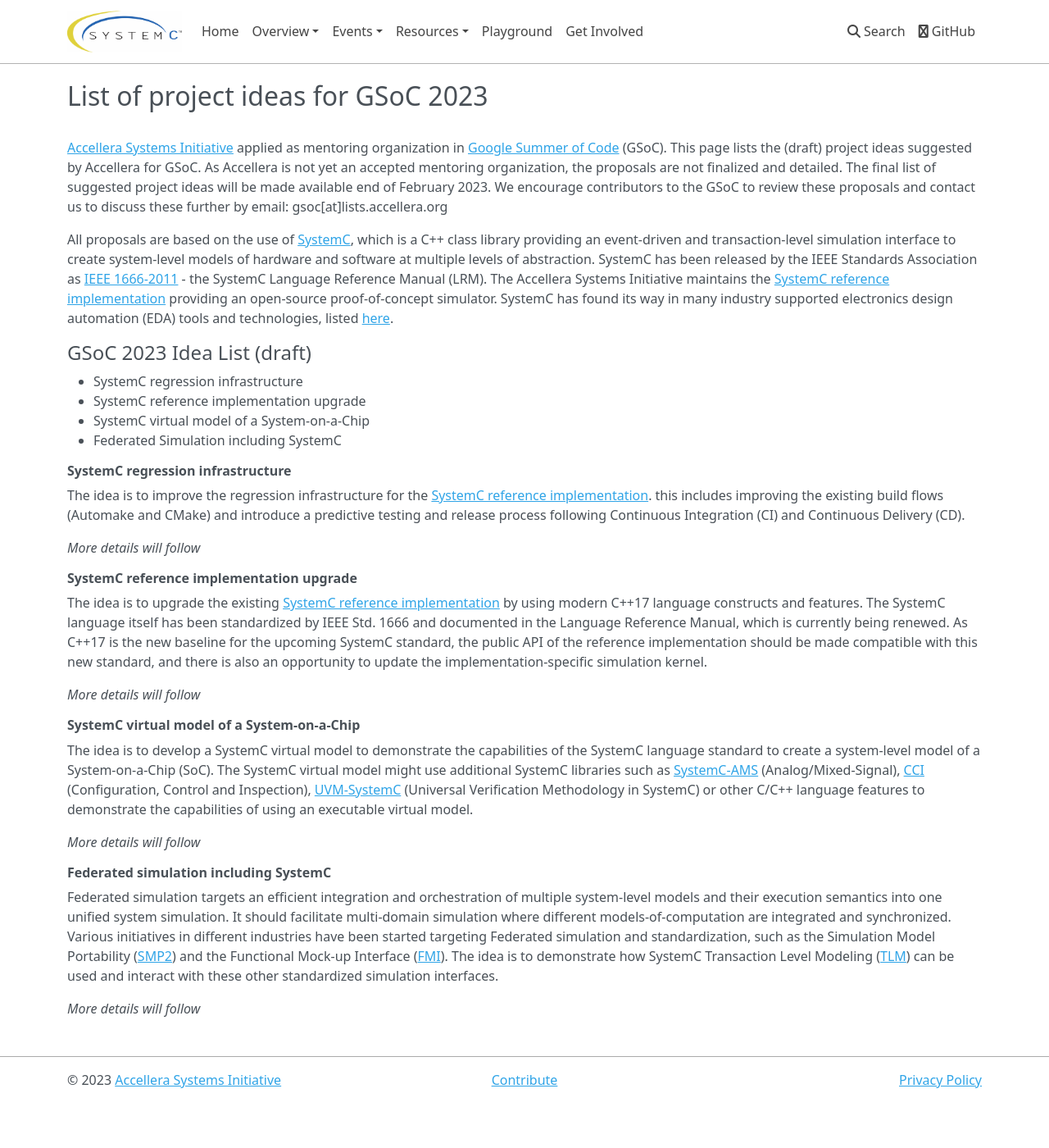
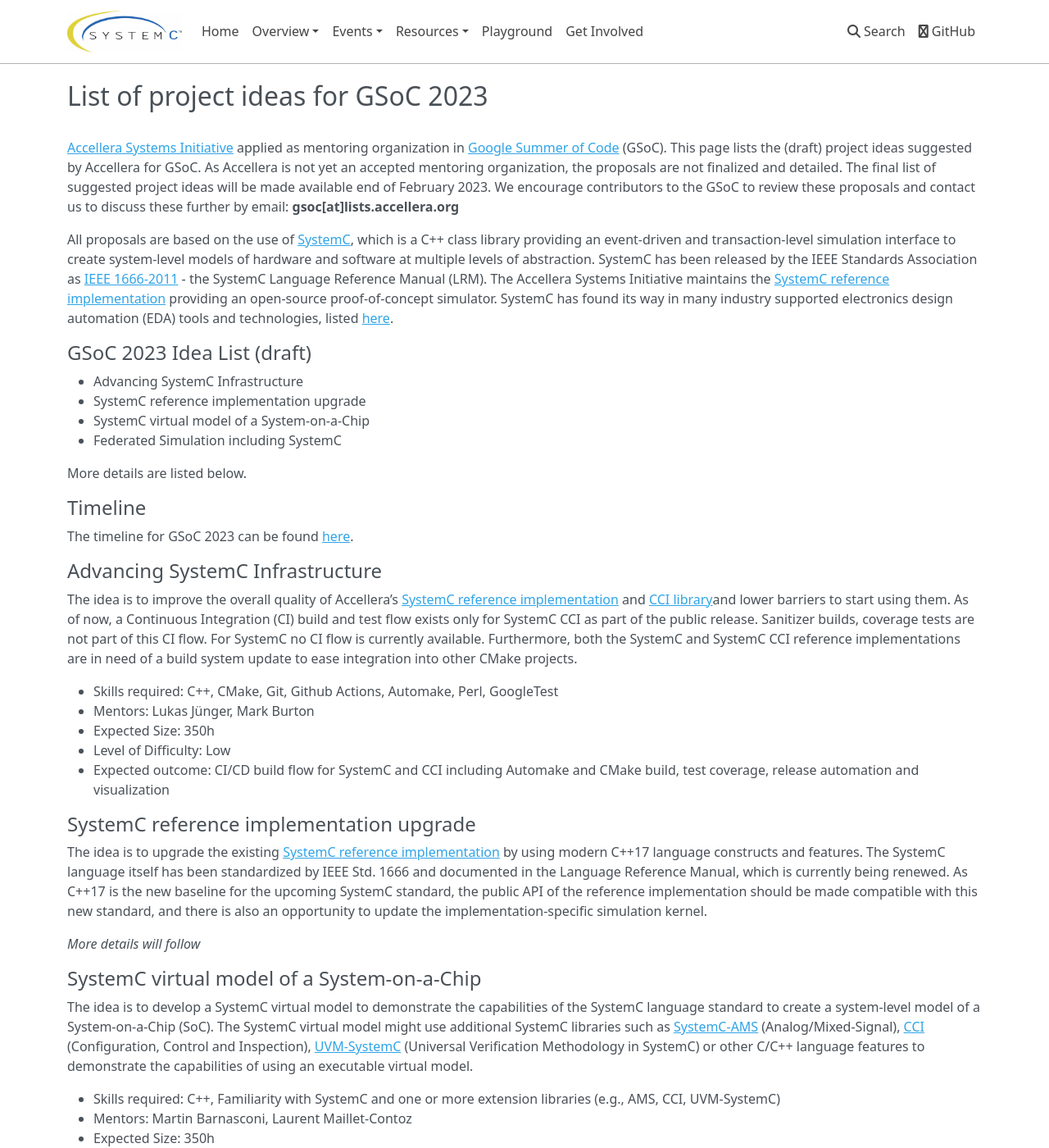
Before and after one commit to accellera-official/systemc.org, an MkDocs documentation site: the page built from docs/gsoc2023.md, in a window 1280 px wide and 1400 px high. Shown: the whole window at 82% size. Built offline with MkDocs 1.6.1, drawn with Linux system fonts in a browser that asks for light colours; nearby versions of some CDN libraries; some of the changed text lies outside the part shown.

Commit message:
update details for gsoc
Signed-off-by: Martin Barnasconi <martin.barnasconi@nxp.com>

```diff
--- a/docs/gsoc2023.md
+++ b/docs/gsoc2023.md
@@ -1,40 +1,64 @@
 toc: false
 # List of project ideas for GSoC 2023
 <br>
-[Accellera Systems Initiative][1] applied as mentoring organization in [Google Summer of Code][2] (GSoC). This page lists the (draft) project ideas suggested by Accellera for GSoC. As Accellera is not yet an accepted mentoring organization, the proposals are not finalized and detailed. The final list of suggested project ideas will be made available end of February 2023.  We encourage contributors to the GSoC to review these proposals and contact us to discuss these further by email: gsoc[at]lists.accellera.org
+[Accellera Systems Initiative][1] applied as mentoring organization in [Google Summer of Code][2] (GSoC). This page lists the (draft) project ideas suggested by Accellera for GSoC. As Accellera is not yet an accepted mentoring organization, the proposals are not finalized and detailed. The final list of suggested project ideas will be made available end of February 2023.  We encourage contributors to the GSoC to review these proposals and contact us to discuss these further by email: **gsoc[at]lists.accellera.org**
 
 All proposals are based on the use of [SystemC][3], which is a C++ class library providing an event-driven and transaction-level simulation interface to create system-level models of hardware and software at multiple levels of abstraction. SystemC has been released by the IEEE Standards Association as [IEEE 1666-2011][4] - the SystemC Language Reference Manual (LRM). The Accellera Systems Initiative maintains the [SystemC reference implementation][5] providing an open-source proof-of-concept simulator. SystemC has found its way in many industry supported electronics design automation (EDA) tools and technologies, listed [here][12].
 
 ## GSoC 2023 Idea List (draft)
 
- * SystemC regression infrastructure
+ * Advancing SystemC Infrastructure
  * SystemC reference implementation upgrade
  * SystemC virtual model of a System-on-a-Chip
  * Federated Simulation including SystemC
 
-### SystemC regression infrastructure
+More details are listed below.
 
-The idea is to improve the regression infrastructure for the [SystemC reference implementation][5]. this includes improving the existing build flows (Automake and CMake) and introduce a predictive testing and release process following Continuous Integration (CI) and Continuous Delivery (CD).
+## Timeline
 
-*More details will follow*
+The timeline for GSoC 2023 can be found [here][14].
 
-### SystemC reference implementation upgrade
+## Advancing SystemC Infrastructure
+
+The idea is to improve the overall quality of Accellera’s [SystemC reference implementation][5] and [CCI library][13]and lower barriers to start using them. As of now, a Continuous Integration (CI) build and test flow exists only for SystemC CCI as part of the public release. Sanitizer builds, coverage tests are not part of this CI flow. For SystemC no CI flow is currently available. Furthermore, both the SystemC and SystemC CCI reference implementations are in need of a build system update to ease integration into other CMake projects.
+
+  * Skills required: C++, CMake, Git, Github Actions, Automake, Perl, GoogleTest
+  * Mentors: Lukas Jünger, Mark Burton
+  * Expected Size: 350h
+  * Level of Difficulty: Low
+  * Expected outcome: CI/CD build flow for SystemC and CCI including Automake and CMake build, test coverage, release automation and visualization
+
+## SystemC reference implementation upgrade
 
 The idea is to upgrade the existing [SystemC reference implementation][5] by using modern C++17 language constructs and features. The SystemC language itself has been standardized by IEEE Std. 1666 and documented in the Language Reference Manual, which is currently being renewed. As C++17 is the new baseline for the upcoming SystemC standard, the public API of the reference implementation should be made compatible with this new standard, and there is also an opportunity to update the implementation-specific simulation kernel.
 
 *More details will follow*
 
-### SystemC virtual model of a System-on-a-Chip
+## SystemC virtual model of a System-on-a-Chip
 
 The idea is to develop a SystemC virtual model to demonstrate the capabilities of the SystemC language standard to create a system-level model of a System-on-a-Chip (SoC). The SystemC virtual model might use additional SystemC libraries such as [SystemC-AMS][6] (Analog/Mixed-Signal), [CCI][7] (Configuration, Control and Inspection), [UVM-SystemC][8] (Universal Verification Methodology in SystemC) or other C/C++ language features to demonstrate the capabilities of using an executable virtual model.
 
-*More details will follow*
+  * Skills required: C++, Familiarity with SystemC and one or more extension libraries (e.g., AMS, CCI, UVM-SystemC)
+  * Mentors: Martin Barnasconi, Laurent Maillet-Contoz
+  * Expected Size: 350h
+  * Level of Difficulty: Medium
+  * Expected outcome: Demonstrator of a SystemC-based virtual model of a System-on-a-Chip (SoC)
 
-### Federated simulation including SystemC
+## Federated simulation including SystemC
 
 Federated simulation targets an efficient integration and orchestration of multiple system-level models and their execution semantics into one unified system simulation. It should facilitate multi-domain simulation where different models-of-computation are integrated and synchronized. Various initiatives in different industries have been started targeting Federated simulation and standardization, such as the Simulation Model Portability ([SMP2][9]) and the Functional Mock-up Interface ([FMI][10]). The idea is to demonstrate how SystemC Transaction Level Modeling ([TLM][11]) can be used and interact with these other standardized simulation interfaces.
 
-*More details will follow*
+You will learn about the intricacies of event-based and transaction-level simulation, and how different simulation standards handle concepts such as time. Concretely you will build a model using either SMP2 or FMI/FMU and let it communicate with an existing platform model, booting linux and showing your new device connects and works!
+
+  * Skills required :
+    * Familiarity with Linux build environment (cmake flows, git, etc)
+    * C++
+    * Familiarity with concepts of remote procedure calls.
+  * Mentors: Mark Burton, Lukas Jünger
+  * Expected Size: 350h
+  * Level of Difficulty: Hard
+  * Expected outcome: Demonstrator showing intercommunication between at least two simulation engines, containing models implemented in SystemC TLM, SMP and/or FMI
+
 
 [1]: https://www.accellera.org/
 [2]: https://summerofcode.withgoogle.com/
```
Also changed, not shown: other parts of docs/gsoc2023.md (+2 -0 lines).
